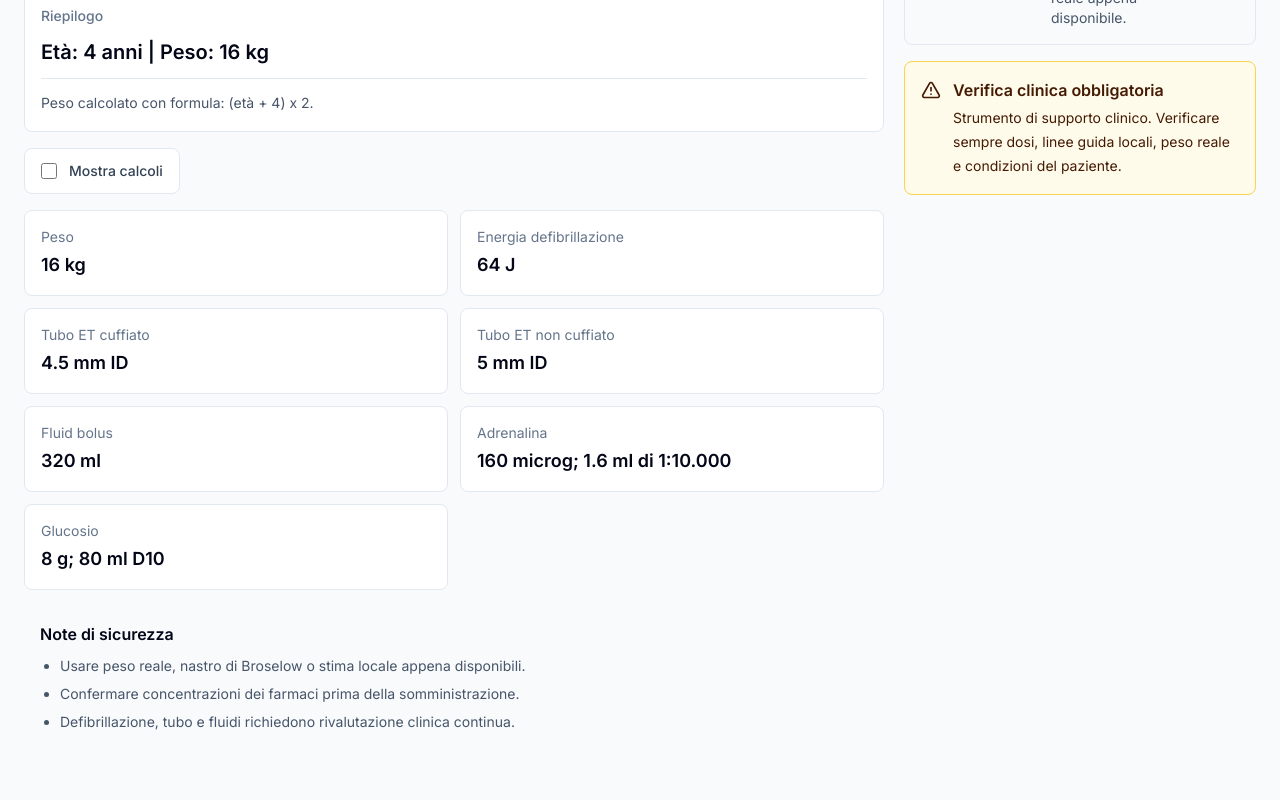
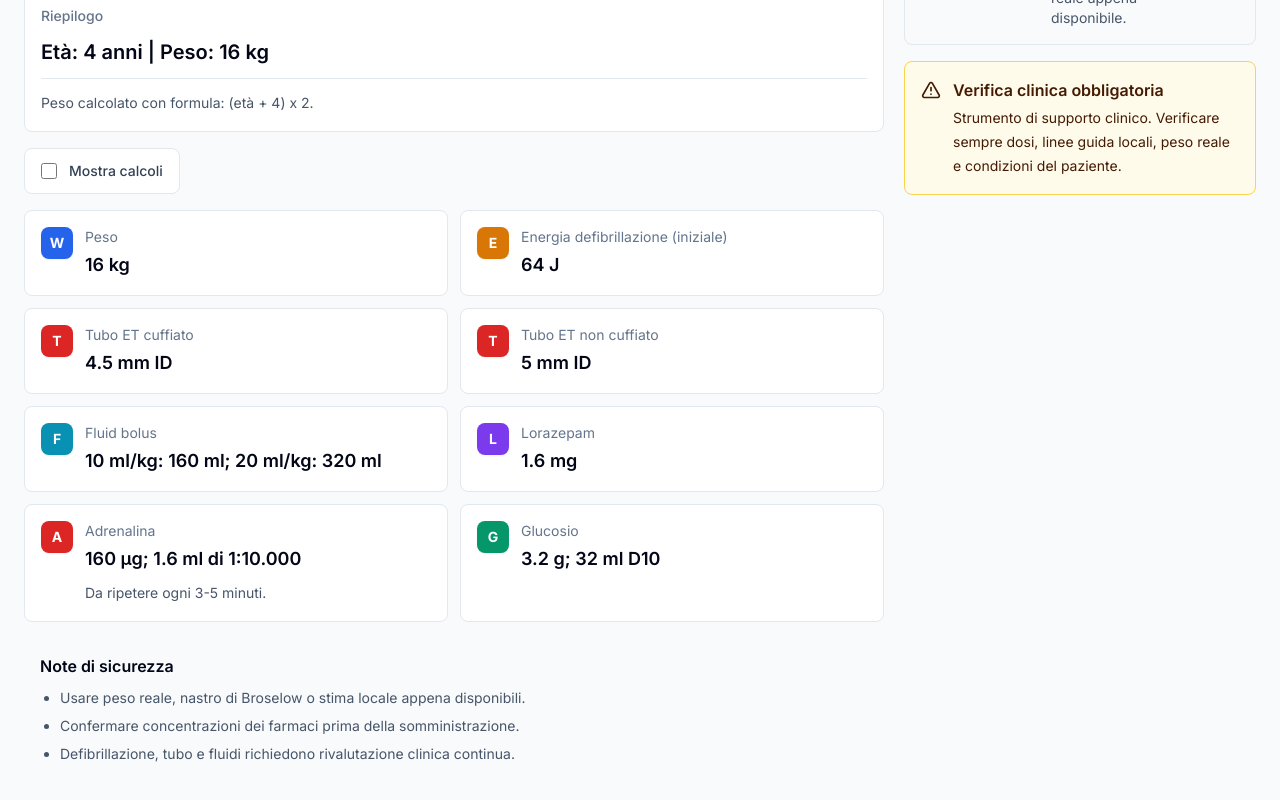
Before and after one commit to nicolotesio/app-pediatria, a Next.js app: page /emergenze/wetflag in a window 1280 px wide. Shown: the part 474-1274 px from the top of the page. Built offline with nearby package versions, Linux system fonts and the light colour scheme.

Commit message:
Update WETFLAG emergency calculations

```diff
--- a/components/calculators/WetflagCalculator.tsx
+++ b/components/calculators/WetflagCalculator.tsx
@@ -52,45 +52,68 @@ export function WetflagCalculator() {
             </label>
             <dl className="grid gap-3 sm:grid-cols-2">
               <ResultItem
+                initial="W"
+                tone="blue"
                 label="Peso"
                 value={`${result.estimatedWeightKg} kg`}
                 calculation={selectorValue.estimateWeightFromAge ? `(${result.ageYears} + 4) x 2 = ${result.estimatedWeightKg} kg` : "Peso inserito manualmente."}
                 showCalculation={showCalculations}
               />
               <ResultItem
-                label="Energia defibrillazione"
+                initial="E"
+                tone="amber"
+                label="Energia defibrillazione (iniziale)"
                 value={`${result.defibrillationEnergyJ} J`}
-                calculation={`4 J/kg x ${result.estimatedWeightKg} kg = ${result.defibrillationEnergyJ} J`}
+                calculation={`4 J/kg x ${result.estimatedWeightKg} kg = ${result.defibrillationEnergyJ} J (max 12-200 J sulla base del tipo di defibrillatore)`}
                 showCalculation={showCalculations}
               />
               <ResultItem
+                initial="T"
+                tone="red"
                 label="Tubo ET cuffiato"
                 value={`${result.endotrachealTubeMm.cuffed} mm ID`}
                 calculation={`${result.ageYears} / 4 + 3,5 = ${result.endotrachealTubeMm.cuffed} mm ID`}
                 showCalculation={showCalculations}
               />
               <ResultItem
+                initial="T"
+                tone="red"
                 label="Tubo ET non cuffiato"
                 value={`${result.endotrachealTubeMm.uncuffed} mm ID`}
                 calculation={`${result.ageYears} / 4 + 4 = ${result.endotrachealTubeMm.uncuffed} mm ID`}
                 showCalculation={showCalculations}
               />
               <ResultItem
+                initial="F"
+                tone="cyan"
                 label="Fluid bolus"
-                value={`${result.fluidBolusMl} ml`}
-                calculation={`20 ml/kg x ${result.estimatedWeightKg} kg = ${result.fluidBolusMl} ml`}
+                value={`10 ml/kg: ${result.fluidBolusOptionsMl.tenPerKg} ml; 20 ml/kg: ${result.fluidBolusOptionsMl.twentyPerKg} ml`}
+                calculation={`10 ml/kg x ${result.estimatedWeightKg} kg = ${Math.round(10 * result.estimatedWeightKg)} ml, max 500 ml -> ${result.fluidBolusOptionsMl.tenPerKg} ml; 20 ml/kg x ${result.estimatedWeightKg} kg = ${Math.round(20 * result.estimatedWeightKg)} ml, max 500 ml -> ${result.fluidBolusOptionsMl.twentyPerKg} ml`}
                 showCalculation={showCalculations}
               />
               <ResultItem
-                label="Adrenalina"
-                value={`${result.adrenaline.micrograms} microg; ${result.adrenaline.mlOfOneInTenThousand} ml di 1:10.000`}
-                calculation={`10 microg/kg x ${result.estimatedWeightKg} kg = ${result.adrenaline.micrograms} microg; 0,1 ml/kg x ${result.estimatedWeightKg} kg = ${result.adrenaline.mlOfOneInTenThousand} ml`}
+                initial="L"
+                tone="violet"
+                label="Lorazepam"
+                value={`${result.lorazepam.mg} mg`}
+                calculation={`0,1 mg/kg x ${result.estimatedWeightKg} kg = ${roundForDisplay(0.1 * result.estimatedWeightKg)} mg, max 4 mg -> ${result.lorazepam.mg} mg`}
                 showCalculation={showCalculations}
               />
               <ResultItem
+                initial="A"
+                tone="red"
+                label="Adrenalina"
+                value={`${result.adrenaline.micrograms} µg; ${result.adrenaline.mlOfOneInTenThousand} ml di 1:10.000`}
+                note="Da ripetere ogni 3-5 minuti."
+                calculation={`10 µg/kg x ${result.estimatedWeightKg} kg = ${result.adrenaline.micrograms} µg; 0,1 ml/kg x ${result.estimatedWeightKg} kg = ${result.adrenaline.mlOfOneInTenThousand} ml`}
+                showCalculation={showCalculations}
+              />
+              <ResultItem
+                initial="G"
+                tone="green"
                 label="Glucosio"
                 value={`${result.glucose.grams} g; ${result.glucose.d10Ml} ml D10`}
-                calculation={`5 ml/kg x ${result.estimatedWeightKg} kg = ${result.glucose.d10Ml} ml D10; ${result.glucose.d10Ml} ml x 0,1 g/ml = ${result.glucose.grams} g`}
+                calculation={`2 ml/kg x ${result.estimatedWeightKg} kg = ${result.glucose.d10Ml} ml D10; ${result.glucose.d10Ml} ml x 0,1 g/ml = ${result.glucose.grams} g`}
                 showCalculation={showCalculations}
               />
             </dl>
@@ -125,11 +148,44 @@ function SummaryCard({ result, estimateWeightFromAge }: { result: NonNullable<Re
   );
 }
 
-function ResultItem({ label, value, calculation, showCalculation }: { label: string; value: string; calculation?: string; showCalculation?: boolean }) {
+type ResultTone = "blue" | "amber" | "red" | "cyan" | "violet" | "green";
+
+const resultToneClasses: Record<ResultTone, string> = {
+  blue: "bg-blue-600 text-white",
+  amber: "bg-amber-600 text-white",
+  red: "bg-red-600 text-white",
+  cyan: "bg-cyan-600 text-white",
+  violet: "bg-violet-600 text-white",
+  green: "bg-emerald-600 text-white"
+};
+
+function ResultItem({
+  label,
+  value,
+  calculation,
+  showCalculation,
+  initial,
+  tone = "blue",
+  note
+}: {
+  label: string;
+  value: string;
+  calculation?: string;
+  showCalculation?: boolean;
+  initial?: string;
+  tone?: ResultTone;
+  note?: string;
+}) {
   return (
     <div className="rounded-lg border border-slate-200 bg-white p-4 dark:border-slate-800 dark:bg-slate-950">
-      <dt className="text-sm text-slate-500 dark:text-slate-400">{label}</dt>
-      <dd className="mt-1 text-lg font-semibold text-slate-950 dark:text-white">{value}</dd>
+      <div className="flex items-start gap-3">
+        {initial ? <span className={`grid size-8 shrink-0 place-items-center rounded-lg text-sm font-bold shadow-sm ${resultToneClasses[tone]}`}>{initial}</span> : null}
+        <div className="min-w-0">
+          <dt className="text-sm text-slate-500 dark:text-slate-400">{label}</dt>
+          <dd className="mt-1 text-lg font-semibold text-slate-950 dark:text-white">{value}</dd>
+          {note ? <dd className="mt-2 text-sm leading-6 text-slate-600 dark:text-slate-300">{note}</dd> : null}
+        </div>
+      </div>
       {showCalculation && calculation ? (
         <dd className="mt-3 rounded-md bg-blue-50 px-3 py-2 text-sm leading-6 text-blue-950 dark:bg-blue-950/40 dark:text-blue-100">
           {calculation}
@@ -138,3 +194,7 @@ function ResultItem({ label, value, calculation, showCalculation }: { label: str
     </div>
   );
 }
+
+function roundForDisplay(value: number) {
+  return Math.round(value * 100) / 100;
+}
--- a/lib/calculators/wetflag.ts
+++ b/lib/calculators/wetflag.ts
@@ -9,6 +9,13 @@ export type WetflagResult = {
     uncuffed: number;
   };
   fluidBolusMl: number;
+  fluidBolusOptionsMl: {
+    tenPerKg: number;
+    twentyPerKg: number;
+  };
+  lorazepam: {
+    mg: number;
+  };
   adrenaline: {
     micrograms: number;
     mlOfOneInTenThousand: number;
@@ -30,6 +37,8 @@ export const wetflagMetadata = {
 
 const MIN_AGE = 1;
 const MAX_AGE = 10;
+const MAX_FLUID_BOLUS_ML = 500;
+const MAX_LORAZEPAM_MG = 4;
 
 export function calculateWetflag(ageYears: number, weightKg = estimateWeightForAge(ageYears)): WetflagResult {
   if (!Number.isFinite(ageYears)) {
@@ -53,10 +62,12 @@ export function calculateWetflag(ageYears: number, weightKg = estimateWeightForA
   const defibrillationEnergyJ = round1(4 * estimatedWeightKg);
   const uncuffedTube = round1(ageYears / 4 + 4);
   const cuffedTube = round1(ageYears / 4 + 3.5);
-  const fluidBolusMl = Math.round(20 * estimatedWeightKg);
+  const fluidBolusTenMl = cap(Math.round(10 * estimatedWeightKg), MAX_FLUID_BOLUS_ML);
+  const fluidBolusTwentyMl = cap(Math.round(20 * estimatedWeightKg), MAX_FLUID_BOLUS_ML);
+  const lorazepamMg = round2(cap(0.1 * estimatedWeightKg, MAX_LORAZEPAM_MG));
   const adrenalineMicrograms = round1(10 * estimatedWeightKg);
   const adrenalineMl = round2(0.1 * estimatedWeightKg);
-  const glucoseD10Ml = round1(5 * estimatedWeightKg);
+  const glucoseD10Ml = round1(2 * estimatedWeightKg);
   const glucoseGrams = round2(glucoseD10Ml * 0.1);
 
   return {
@@ -67,7 +78,14 @@ export function calculateWetflag(ageYears: number, weightKg = estimateWeightForA
       cuffed: cuffedTube,
       uncuffed: uncuffedTube
     },
-    fluidBolusMl,
+    fluidBolusMl: fluidBolusTwentyMl,
+    fluidBolusOptionsMl: {
+      tenPerKg: fluidBolusTenMl,
+      twentyPerKg: fluidBolusTwentyMl
+    },
+    lorazepam: {
+      mg: lorazepamMg
+    },
     adrenaline: {
       micrograms: adrenalineMicrograms,
       mlOfOneInTenThousand: adrenalineMl
@@ -96,3 +114,7 @@ function round1(value: number) {
 function round2(value: number) {
   return Math.round(value * 100) / 100;
 }
+
+function cap(value: number, max: number) {
+  return Math.min(value, max);
+}
```
Also changed, not shown: 1 other file (tests, documents, lock files or other folders).
